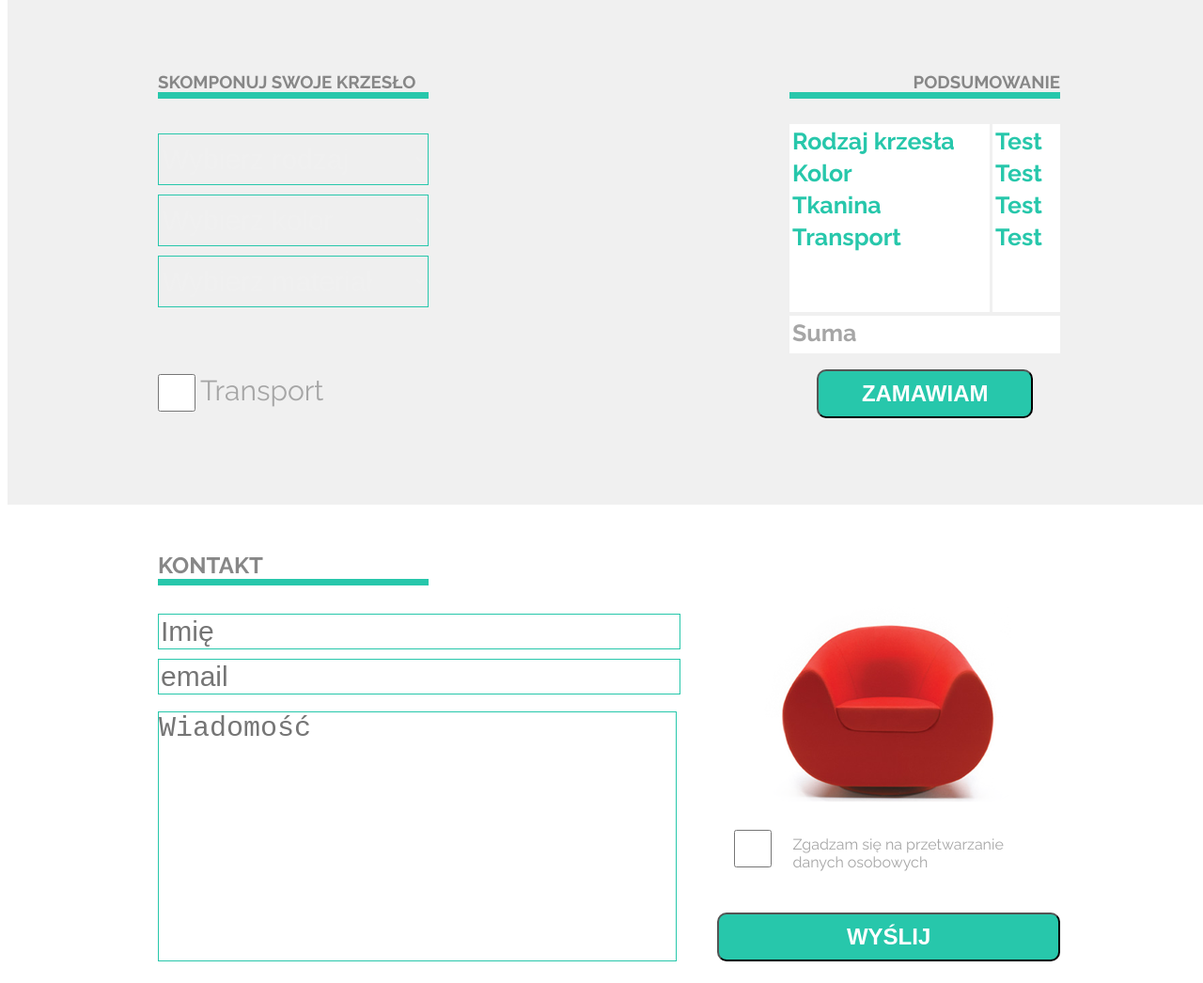
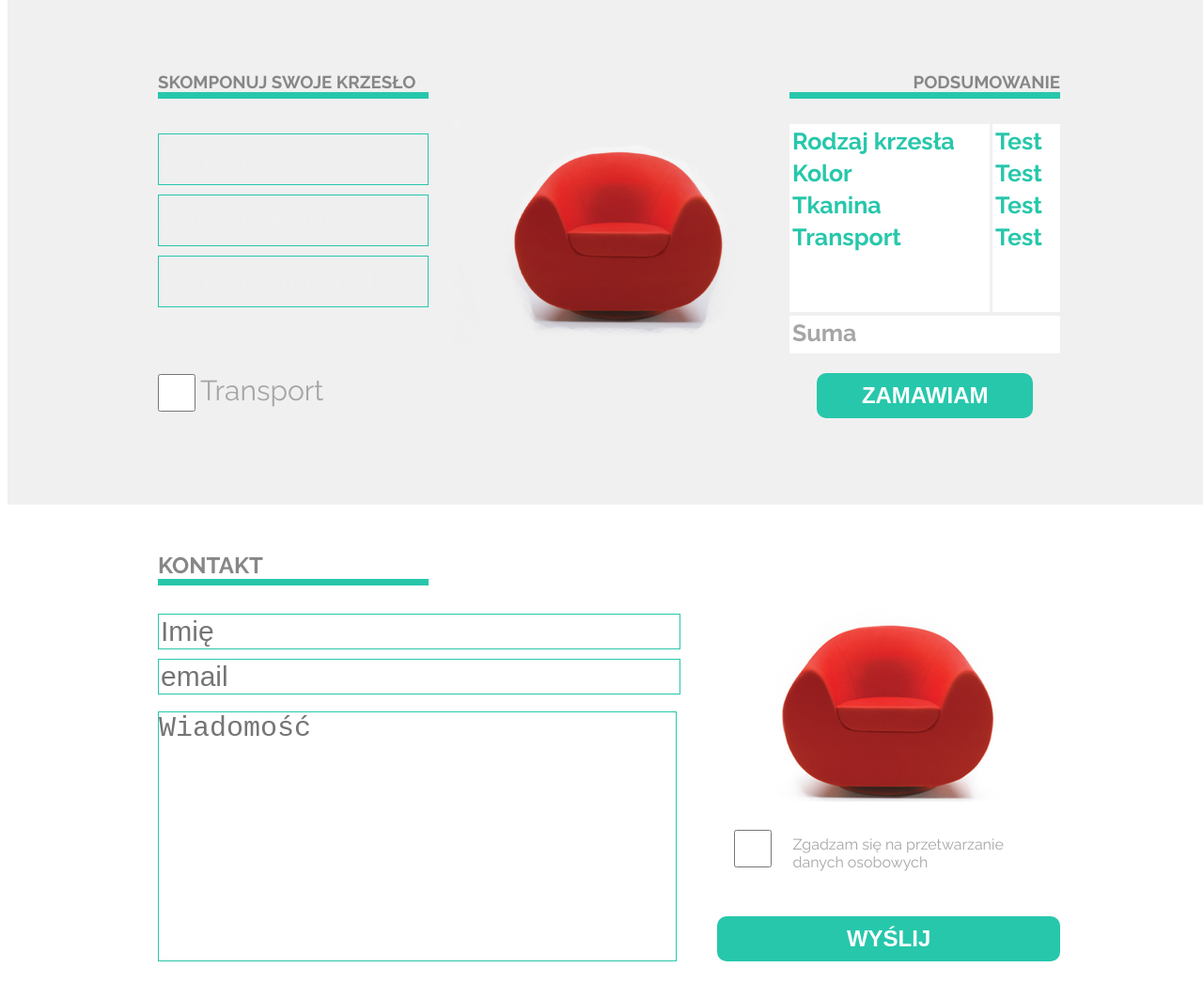
Before and after one commit to Mateusz-Czarnik/803_Warsztaty, a plain HTML site: page index.html in a window 1280 px wide. Shown: the part 1361-2407 px from the top of the page at 94% size. Drawn offline with Linux system fonts and the light colour scheme.

Commit message:
Warsztaty 1 - done

```diff
--- a/css/style.css
+++ b/css/style.css
@@ -178,6 +178,7 @@ body {
     position: absolute;
     bottom: 5%;
     padding: 10px 15px;
+    border: none;
 }
 
 .form_button_style {
--- a/js/app.js
+++ b/js/app.js
@@ -77,8 +77,9 @@ document.addEventListener("DOMContentLoaded", function() {
 
     var composePictures = document.querySelectorAll(".compose_slider ul > li");
     var chairSelect = document.querySelectorAll(".chair_select option");
+    var currentVisiblePictureCompose = 2;
 
-    // composePictures[currentVisiblePicture].classList.add("visible");
+    composePictures[currentVisiblePictureCompose].classList.add("visible");
 
 
 
```
